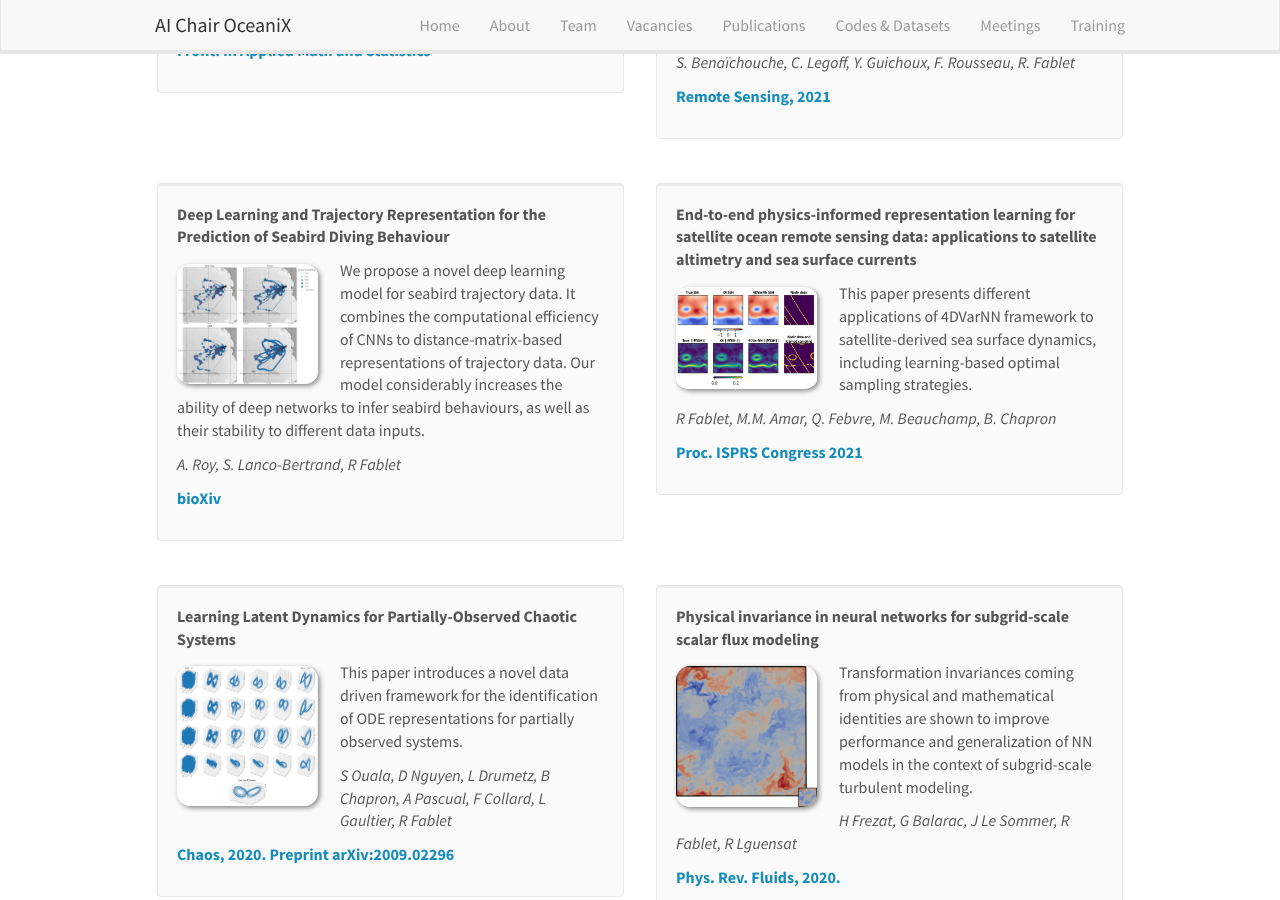
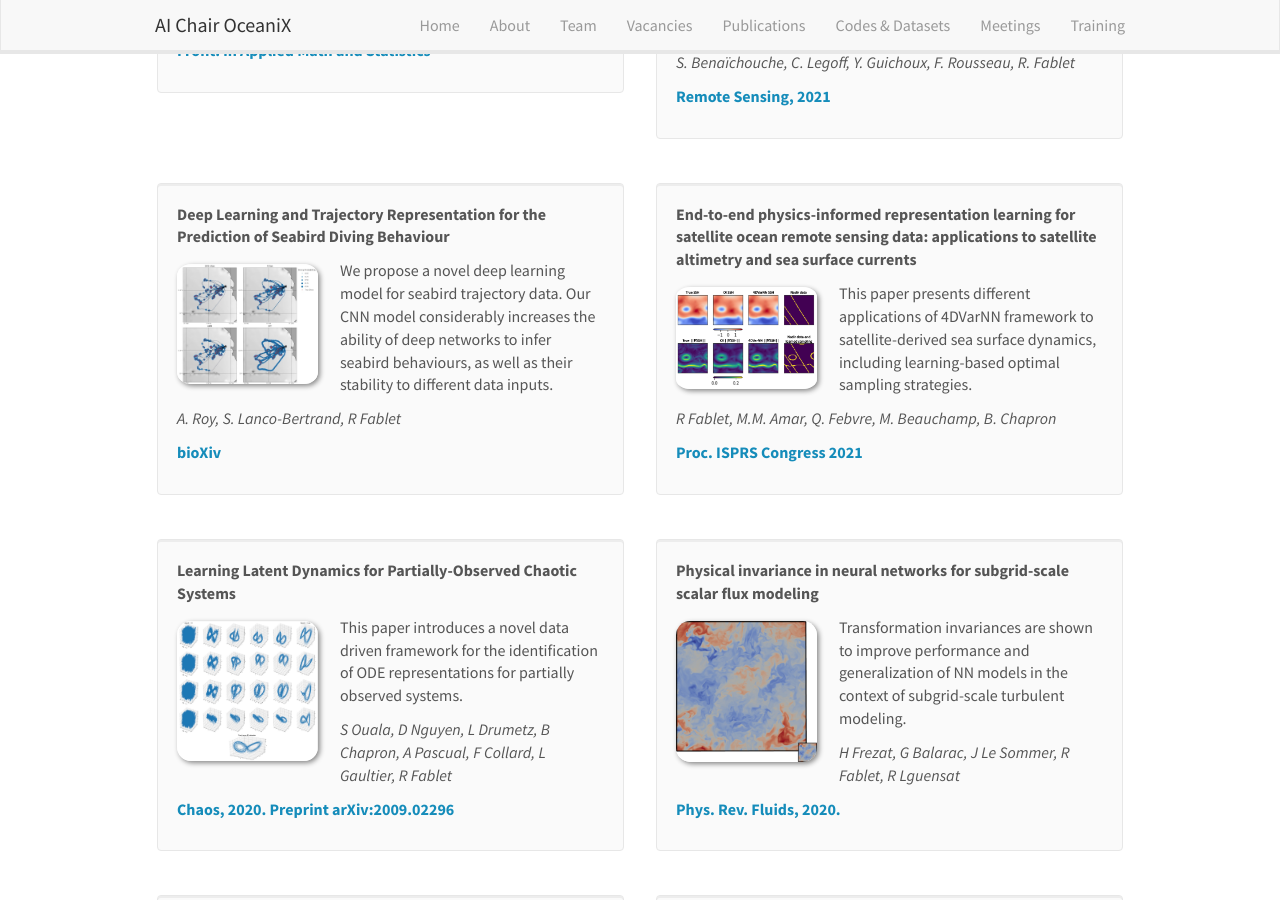
Before and after one commit to CIA-Oceanix/CIA-Oceanix.github.io, a Jekyll site: the page built from _pages/publications.md, in a window 1280 px wide and 900 px high, scrolled down 1288 px. Built offline with Jekyll 4.4.1, drawn with Linux system fonts in a browser that asks for light colours; nearby versions of some CDN libraries.

Commit message:
Update publist.yml

```diff
--- a/_data/publist.yml
+++ b/_data/publist.yml
@@ -60,7 +60,7 @@
 
 - title: "Deep Learning and Trajectory Representation for the Prediction of Seabird Diving Behaviour"
   image: figSeabirdDive.jpg
-  description:  We propose a novel deep learning model for seabird trajectory data. It combines the computational efficiency of CNNs to distance-matrix-based representations of trajectory data. Our model considerably increases the ability of deep networks to infer seabird behaviours, as well as their stability to different data inputs.
+  description:  We propose a novel deep learning model for seabird trajectory data. Our CNN model considerably increases the ability of deep networks to infer seabird behaviours, as well as their stability to different data inputs.
   authors: A. Roy, S. Lanco-Bertrand, R Fablet
   link:
     url: https://www.biorxiv.org/content/10.1101/2021.04.19.438554v1
@@ -91,7 +91,7 @@
 
 - title: "Physical invariance in neural networks for subgrid-scale scalar flux modeling"
   image: figArXiv_HFrezat2020.jpg
-  description: Transformation invariances coming from physical and mathematical identities are shown to improve performance and generalization of NN models in the context of subgrid-scale turbulent modeling.
+  description: Transformation invariances are shown to improve performance and generalization of NN models in the context of subgrid-scale turbulent modeling.
   authors: H Frezat, G Balarac, J Le Sommer, R Fablet, R Lguensat
   link:
     url: https://arxiv.org/abs/2010.04663
```
